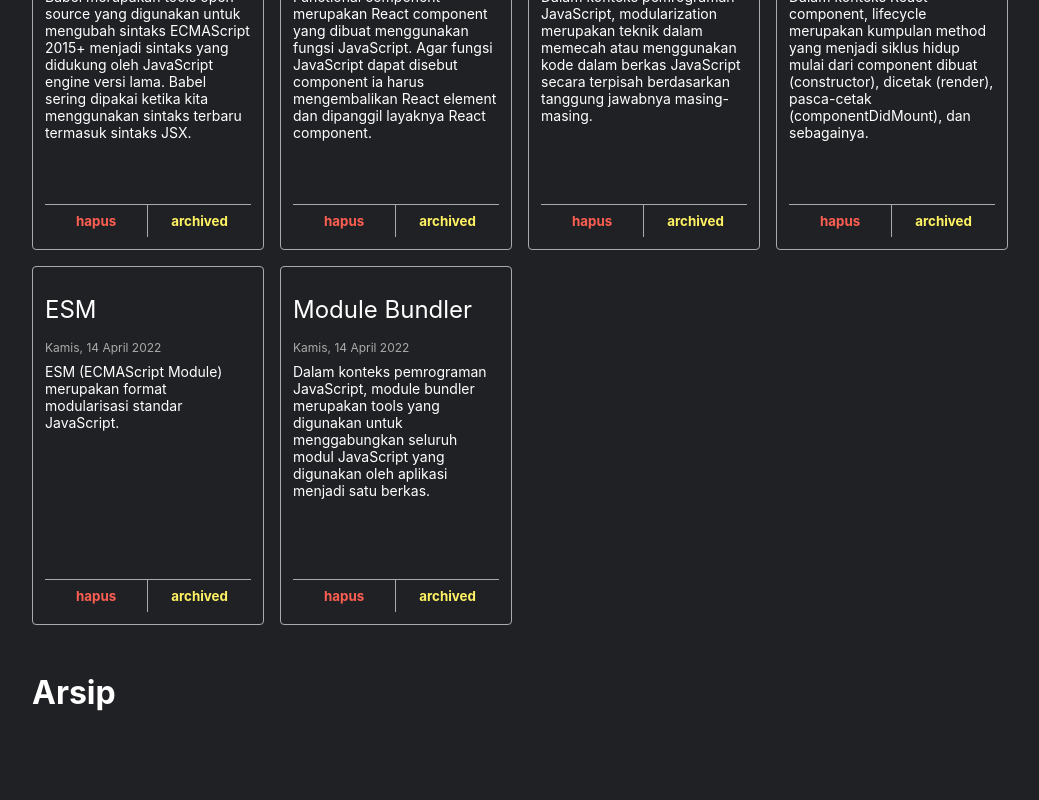
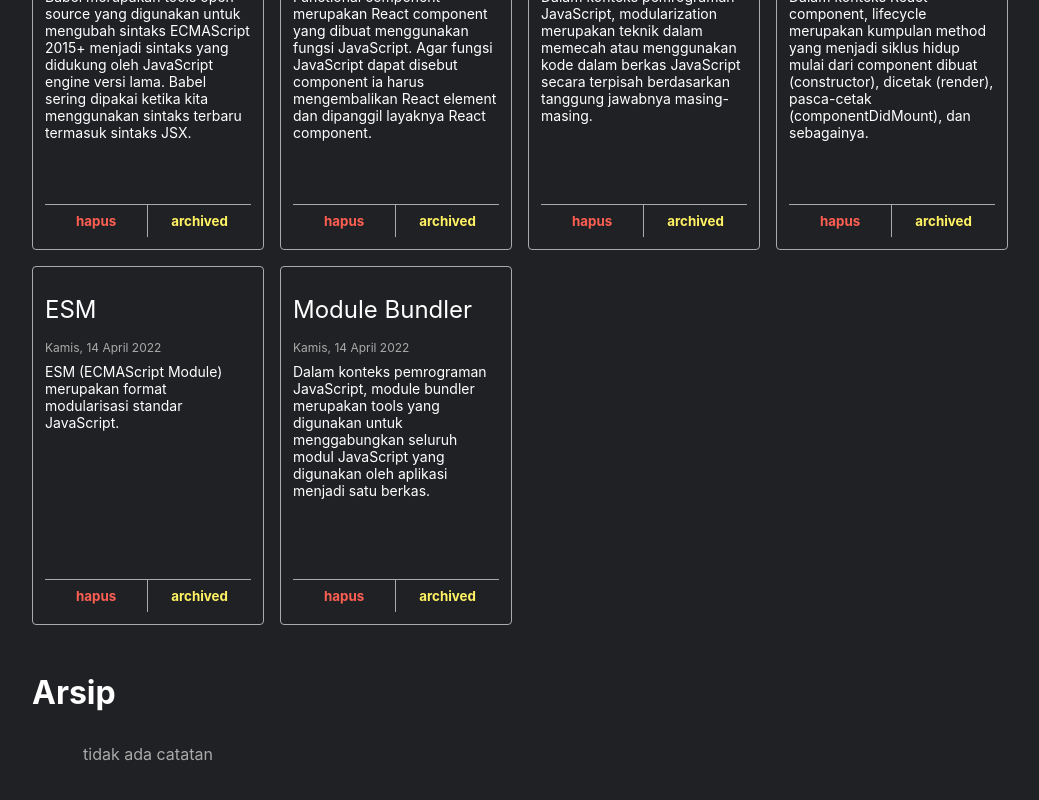
Before and after one commit to iqbalnurrizqi/React-dicoding, a React (Vite) app: page / in a window 1280 px wide. Shown: the part 715-1515 px from the top of the page, without its empty margins (120-1159 px from the left). Built offline with nearby package versions, Linux system fonts and the light colour scheme.

Commit message:
update revisi pertama

```diff
--- a/src/components/Body.jsx
+++ b/src/components/Body.jsx
@@ -3,13 +3,18 @@ import Note from "./Note";
 import NoteArchive from "./NoteArchive";
 
 export default function Body({notes, onRemoveNote, onMoveNote, search }) {
+    const noteActive = notes.filter((note) => !note.archived);
+    const noteArchive = notes.filter((note) => note.archived);
+
+
     return (
       <div className="note-app__body">
         <div className="note">
           <h1>Catatan Aktif</h1>
         </div>
         <div className="notes-list">
-          {notes.filter((note) => !note.archived || search === note.title ? note.title.toLowerCase().includes(search.toLowerCase()) : null).map((note) => (
+          {noteActive.length === 0 ? <p className="notes-list__empty-message">Tidak ada catatan</p> :
+          notes.filter((note) => !note.archived || search === note.title ? note.title.toLowerCase().includes(search.toLowerCase()) : null).map((note) => (
              <Note note={note} key={note.id} id={note.id} {...note} onRemoveNote={onRemoveNote} onMoveNote={onMoveNote}/>
            ))}
 
@@ -18,7 +23,8 @@ export default function Body({notes, onRemoveNote, onMoveNote, search }) {
               <h1>Arsip</h1>
             </div>
               <div className="notes-list">
-                  {notes.filter((note) => note.archived || search === note.title ? note.title.toLowerCase().includes(search.toLowerCase()) : null ).map((note) => (
+                  {noteArchive.length === 0 ? <p className="notes-list__empty-message">tidak ada catatan </p> :
+                  notes.filter((note) => note.archived || search === note.title ? note.title.toLowerCase().includes(search.toLowerCase()) : null ).map((note) => (
                   <NoteArchive note={note} key={note.id} id={note.id} {...note} onRemoveNote={onRemoveNote} onMoveNote={onMoveNote}/>
                   ))}
               </div>
```
